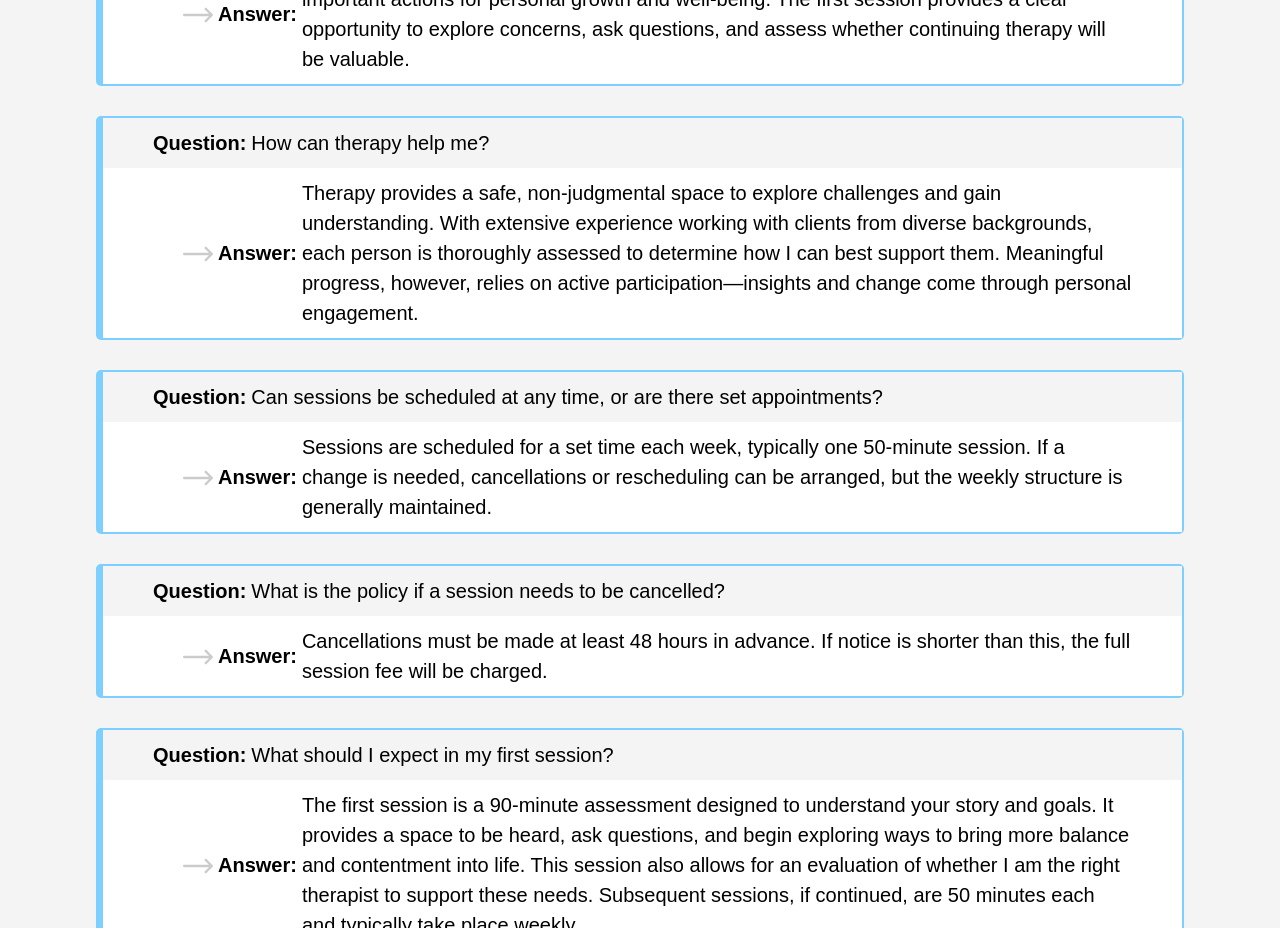
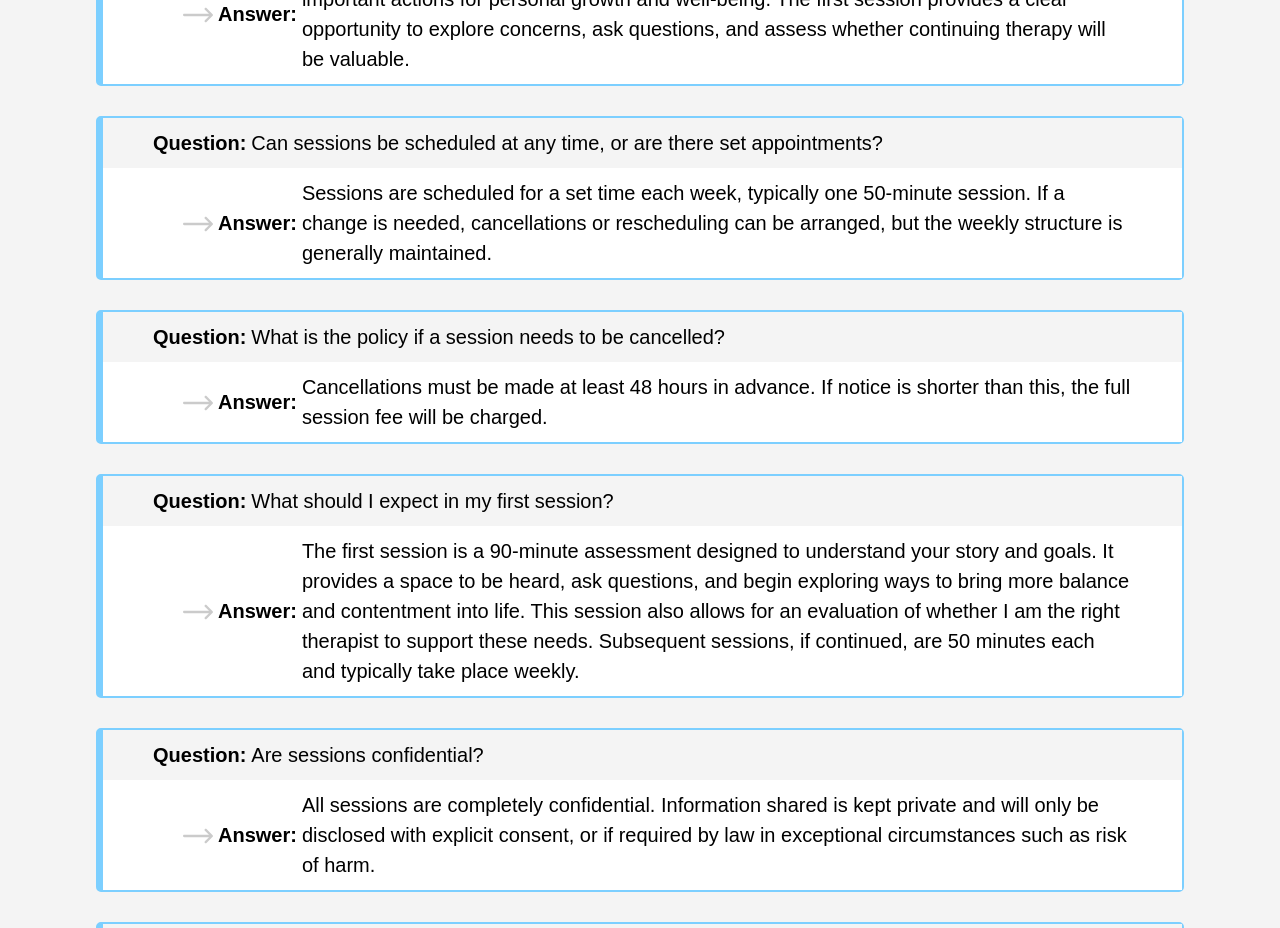
Before and after one commit to SasanTazayoni/integrate-therapy, a React (Vite) app: page /faq in a window 1280 px wide. Shown: the part 1440-2368 px from the top of the page. Built offline with nearby package versions, Linux system fonts and the light colour scheme; a web font is replaced by a local one.

Commit message:
Remove a question from FAQ page

```diff
--- a/src/pages/FAQ.tsx
+++ b/src/pages/FAQ.tsx
@@ -158,29 +158,6 @@ export default function FAQ() {
         <div className="container--large">
           <div className="container--grey">
             <p className="faq">
-              <span className="faq__qa">Question:</span> How can therapy help
-              me?
-            </p>
-          </div>
-          <div className="container--white">
-            <p className="faq">
-              <svg className="icon">
-                <use xlinkHref="/integratesprite.svg#right-arrow" />
-              </svg>
-              <span className="faq__qa">Answer:</span> Therapy provides a safe,
-              non-judgmental space to explore challenges and gain understanding.
-              With extensive experience working with clients from diverse
-              backgrounds, each person is thoroughly assessed to determine how I
-              can best support them. Meaningful progress, however, relies on
-              active participation—insights and change come through personal
-              engagement.
-            </p>
-          </div>
-        </div>
-
-        <div className="container--large">
-          <div className="container--grey">
-            <p className="faq">
               <span className="faq__qa">Question:</span> Can sessions be
               scheduled at any time, or are there set appointments?
             </p>
```
